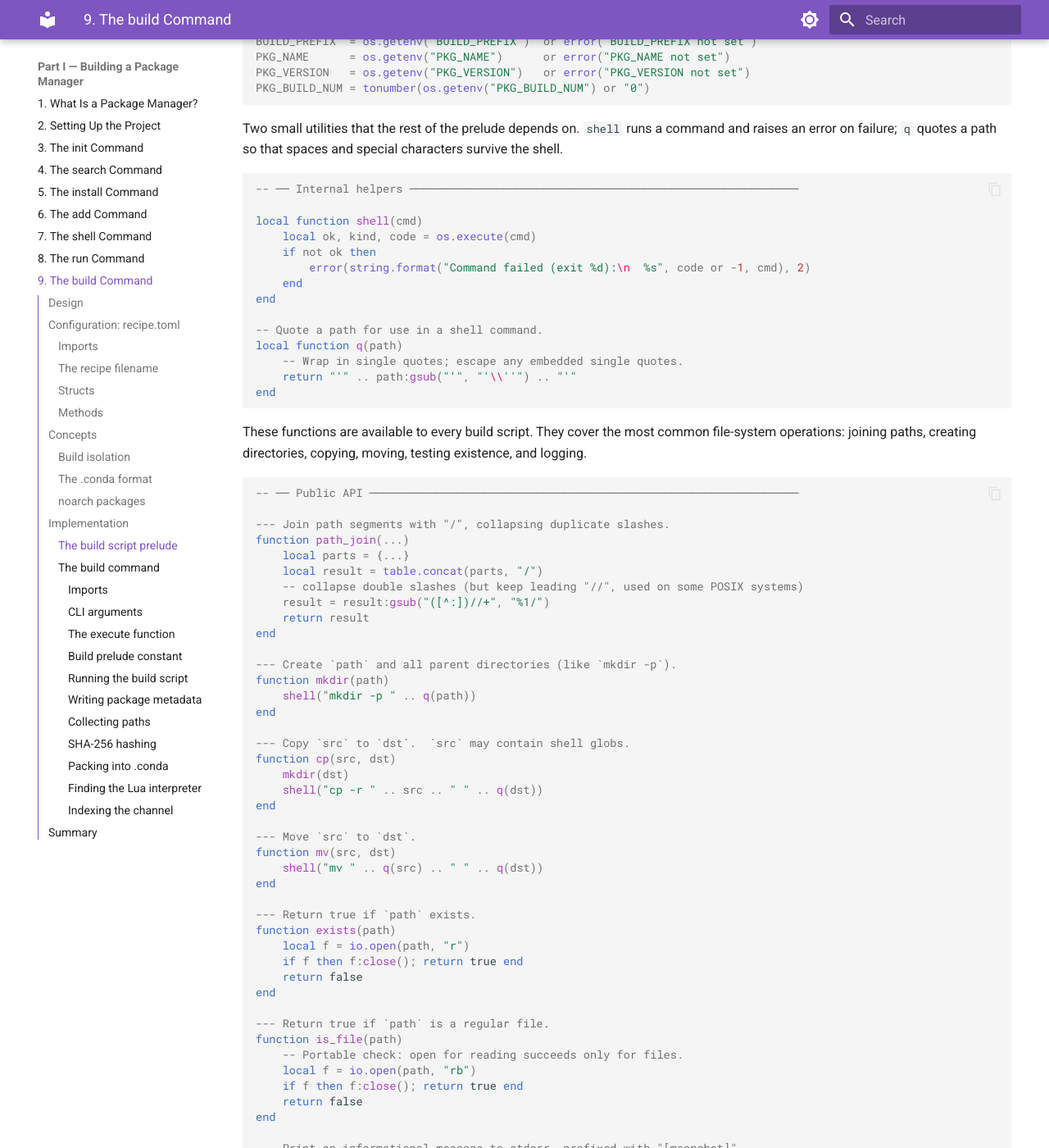
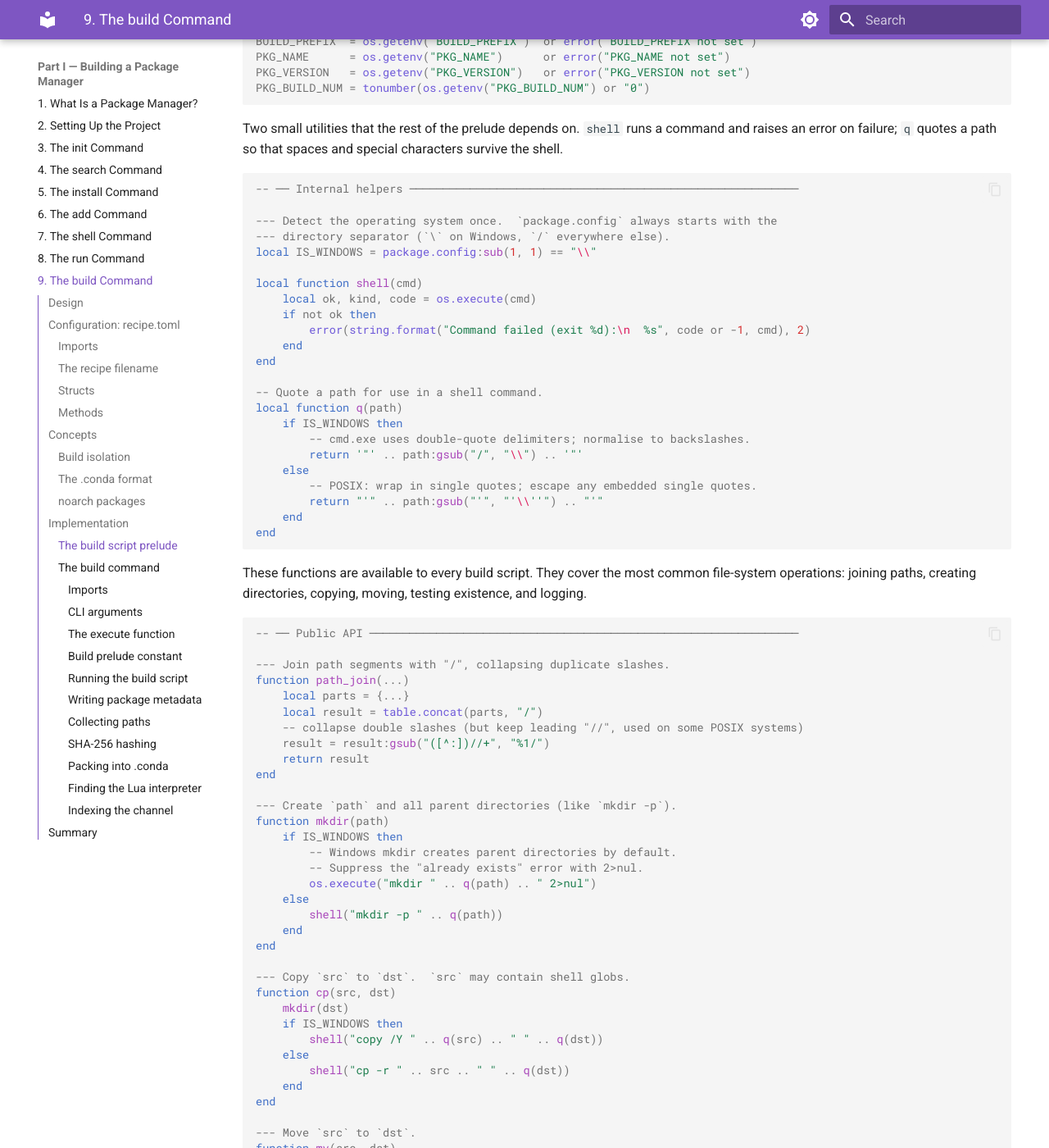
Before and after one commit to prefix-dev/rattler-book, an MkDocs documentation site: the page built from book/src/ch09-build.md, in a window 1280 px wide and 1400 px high, scrolled down 7418 px. Shown: the whole window at 82% size. Built offline with MkDocs 1.6.1 and Material for MkDocs 9.7.7, drawn with Linux system fonts in a browser that asks for light colours; some of the changed text lies outside the part shown.

Commit message:
add windows functions to the build prelude

````diff
--- a/book/src/ch09-build.md
+++ b/book/src/ch09-build.md
@@ -396,6 +396,10 @@ special characters survive the shell.
 ``` {.lua #prelude-internal-helpers}
 -- ── Internal helpers ──────────────────────────────────────────────────────────
 
+--- Detect the operating system once.  `package.config` always starts with the
+--- directory separator (`\` on Windows, `/` everywhere else).
+local IS_WINDOWS = package.config:sub(1, 1) == "\\"
+
 local function shell(cmd)
     local ok, kind, code = os.execute(cmd)
     if not ok then
@@ -405,8 +409,13 @@ end
 
 -- Quote a path for use in a shell command.
 local function q(path)
-    -- Wrap in single quotes; escape any embedded single quotes.
-    return "'" .. path:gsub("'", "'\\''") .. "'"
+    if IS_WINDOWS then
+        -- cmd.exe uses double-quote delimiters; normalise to backslashes.
+        return '"' .. path:gsub("/", "\\") .. '"'
+    else
+        -- POSIX: wrap in single quotes; escape any embedded single quotes.
+        return "'" .. path:gsub("'", "'\\''") .. "'"
+    end
 end
 ```
 
@@ -428,18 +437,32 @@ end
 
 --- Create `path` and all parent directories (like `mkdir -p`).
 function mkdir(path)
-    shell("mkdir -p " .. q(path))
+    if IS_WINDOWS then
+        -- Windows mkdir creates parent directories by default.
+        -- Suppress the "already exists" error with 2>nul.
+        os.execute("mkdir " .. q(path) .. " 2>nul")
+    else
+        shell("mkdir -p " .. q(path))
+    end
 end
 
 --- Copy `src` to `dst`.  `src` may contain shell globs.
 function cp(src, dst)
     mkdir(dst)
-    shell("cp -r " .. src .. " " .. q(dst))
+    if IS_WINDOWS then
+        shell("copy /Y " .. q(src) .. " " .. q(dst))
+    else
+        shell("cp -r " .. src .. " " .. q(dst))
+    end
 end
 
 --- Move `src` to `dst`.
 function mv(src, dst)
-    shell("mv " .. q(src) .. " " .. q(dst))
+    if IS_WINDOWS then
+        shell("move /Y " .. q(src) .. " " .. q(dst))
+    else
+        shell("mv " .. q(src) .. " " .. q(dst))
+    end
 end
 
 --- Return true if `path` exists.
@@ -470,6 +493,14 @@ subdirectory of `PREFIX` so the package layout matches what conda expects.
 ``` {.lua #prelude-install-helpers}
 -- ── Install helpers ───────────────────────────────────────────────────────────
 
+--- Return true when `src` is an absolute path on the current platform.
+local function is_absolute(src)
+    if src:sub(1, 1) == "/" then return true end
+    -- Windows drive letter, e.g. "C:\" or "C:/"
+    if IS_WINDOWS and src:match("^%a:[/\\]") then return true end
+    return false
+end
+
 --- Install files matching `src` (a path or shell glob) into `PREFIX/subdir/`.
 ---
 --- Example:
@@ -479,8 +510,12 @@ function install(src, subdir)
     local dst = path_join(PREFIX, subdir)
     mkdir(dst)
     -- Expand src relative to SRC_DIR if it is not absolute.
-    local expanded = src:sub(1,1) == "/" and src or path_join(SRC_DIR, src)
-    shell("cp -r " .. expanded .. " " .. q(dst) .. "/")
+    local expanded = is_absolute(src) and src or path_join(SRC_DIR, src)
+    if IS_WINDOWS then
+        shell("copy /Y " .. q(expanded) .. " " .. q(dst))
+    else
+        shell("cp -r " .. expanded .. " " .. q(dst) .. "/")
+    end
 end
 
 --- Install an executable into `PREFIX/bin/`.
@@ -490,11 +525,15 @@ end
 function install_bin(src)
     local dst = path_join(PREFIX, "bin")
     mkdir(dst)
-    local expanded = src:sub(1,1) == "/" and src or path_join(SRC_DIR, src)
-    shell("cp " .. expanded .. " " .. q(dst) .. "/")
-    -- Make the installed file executable.
-    local base = src:match("[^/]+$")
-    shell("chmod +x " .. q(path_join(dst, base)))
+    local expanded = is_absolute(src) and src or path_join(SRC_DIR, src)
+    if IS_WINDOWS then
+        shell("copy /Y " .. q(expanded) .. " " .. q(dst))
+    else
+        shell("cp " .. expanded .. " " .. q(dst) .. "/")
+        -- Make the installed file executable.
+        local base = src:match("[^/]+$")
+        shell("chmod +x " .. q(path_join(dst, base)))
+    end
 end
 
 --- Install Lua source files into the standard Lua package path.
````
Also changed, not shown: 1 other file.
